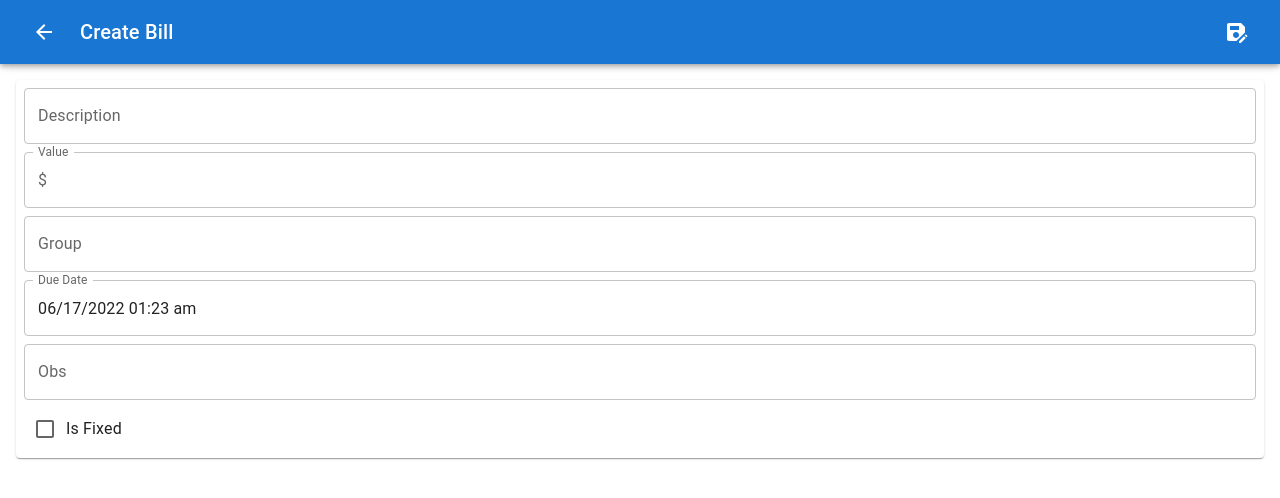
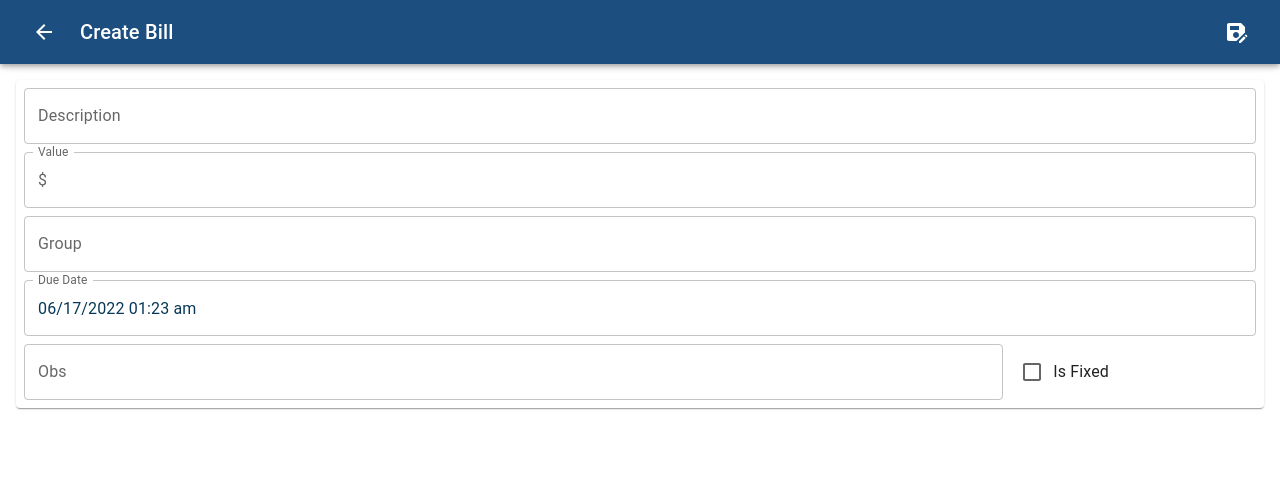
Before and after one commit to brunomiquelotto/billing-management, a React (Create React App) app: page /#/Create in a window 1280 px wide. Shown: the top 498 px of the page. Built offline with nearby package versions, Linux system fonts and the light colour scheme.

Commit message:
Added component style + TODOs

```diff
--- a/public/electron.js
+++ b/public/electron.js
@@ -12,6 +12,7 @@ function createWindow() {
       nodeIntegration: true,
     },
     autoHideMenuBar: true,
+    backgroundColor: "#f1f1f1"
   });
 
   // and load the index.html of the app.
--- a/src/components/default.header.js
+++ b/src/components/default.header.js
@@ -5,7 +5,7 @@ import Typography from '@mui/material/Typography';
 function DefaultAppBar({title, leftButtonBar, rightButtonBar}) {
     return (
         <div>
-          <MuiAppBar position="fixed">
+          <MuiAppBar sx={{ bgcolor: "#1c4e80", color: "white" }} position="fixed">
           <Toolbar>
             <div>
             {leftButtonBar}
--- a/src/views/bills.create.js
+++ b/src/views/bills.create.js
@@ -51,9 +51,11 @@ function CreateBill() {
       window.alert(error.status)
     })
   }
-
+  /**
+    @todo: Create theme file or style section to style components
+  **/
   return (
-    <Box sx={{padding: 1}}>
+    <Box padding={1}>
       <DefaultAppBar
         title={"Create Bill"}
         leftButtonBar={
@@ -72,8 +74,8 @@ function CreateBill() {
       />
       <Paper sx={{padding: 1}}>
       <Stack spacing={1} direction="column" justifyContent="center">
-        <TextField label="Description" variant="outlined" defaultValue={description} onChange={onDescriptionChanged} />
-        <TextField label="Value" variant="outlined" defaultValue={value} onChange={onValueChanged} type="number"
+        <TextField inputProps={{ style: { color: "#073857" }}} label="Description" variant="outlined" defaultValue={description} onChange={onDescriptionChanged} />
+        <TextField inputProps={{ style: { color: "#073857" }}} label="Value" variant="outlined" defaultValue={value} onChange={onValueChanged} type="number"
           InputProps={{
              min: 0,
              startAdornment: <InputAdornment position="start">$</InputAdornment>
@@ -83,18 +85,28 @@ function CreateBill() {
               event.preventDefault();
             }
           }}/>
-        <TextField label="Group" variant="outlined" defaultValue={group} onChange={onGroupChanged} />
+        <TextField inputProps={{ style: { color: "#073857" }}} label="Group" variant="outlined" defaultValue={group} onChange={onGroupChanged} />
         <LocalizationProvider dateAdapter={AdapterDateFns}>
           <DateTimePicker
             label="Due Date"
             defaultValue={dueDate}
             {...dueDate ? {value: dueDate} : null }
             onChange={onDueDateChanged}
-            renderInput={(params) => <TextField {...params} />}
+            renderInput={(params) => (
+              <TextField
+                  {...params}
+                  sx={{
+                    svg: { color: '#073857' },
+                    input: { color: '#073857' },
+                  }}
+               />
+           )}
           />
         </LocalizationProvider>
-        <TextField label="Obs" variant="outlined" defaultValue={obs} onChange={onObsChanged} />
-        <FormControlLabel control={isFixed ? <Checkbox defaultChecked /> : <Checkbox />} onChange={onIsFixedChanged} label="Is Fixed" />
+        <Stack spacing={1} direction="row">
+          <TextField inputProps={{ style: { color: "#073857" }}} label="Obs" variant="outlined" defaultValue={obs} onChange={onObsChanged} sx={{ flex:8 }} />
+          <FormControlLabel inputProps={{ style: { color: "#073857" }}} control={isFixed ? <Checkbox defaultChecked /> : <Checkbox />} onChange={onIsFixedChanged} label="Is Fixed"  sx={{ flex:2 }} />
+        </Stack>
       </Stack>
       </Paper>
     </Box>
--- a/src/views/bills.home.js
+++ b/src/views/bills.home.js
@@ -34,7 +34,7 @@ function Home() {
       setBills({update: bills.update += 1, data: result.data});
     }
     fetchBills();
-  }, []);
+  }, [bills]);
 
   async function removeBill(billID) {
     /**
@@ -76,9 +76,11 @@ function Home() {
   function onSelectCell(bill) {
     navigate('/Create',{state: bill})
   }
-
+  /**
+    @todo: Create theme file or style section to style components
+  **/
   return (
-    <Box sx={{padding: 1}}>
+    <Box padding={1} sx={{ bgColor: "#f1f1f1" }}>
       <DefaultAppBar
         title={"Billing Management"}
         rightButtonBar={
@@ -88,34 +90,34 @@ function Home() {
             <AddIcon />
           </IconButton>
         } />
-      <Paper sx={{ padding: 1}}>
-        <TableContainer >
+      <Paper>
+        <TableContainer>
           <Table stickyHeader aria-label="sticky table" sx={{ minWidth: 650 }}>
             <TableHead>
               <TableRow>
-                <TableCell><Typography style={{ fontWeight: 600 }}>ID</Typography></TableCell>
-                <TableCell><Typography style={{ fontWeight: 600 }}>Description</Typography></TableCell>
-                <TableCell><Typography style={{ fontWeight: 600 }}>Group</Typography></TableCell>
-                <TableCell><Typography style={{ fontWeight: 600 }}>Value</Typography></TableCell>
-                <TableCell><Typography style={{ fontWeight: 600 }}>Payment Date</Typography></TableCell>
-                <TableCell sx={{ width: 15 }}/>
+                <TableCell><Typography style={{ fontWeight: 600, color:'#073857'}}>ID</Typography></TableCell>
+                <TableCell><Typography style={{ fontWeight: 600, color:'#073857' }}>Description</Typography></TableCell>
+                <TableCell><Typography style={{ fontWeight: 600, color:'#073857' }}>Group</Typography></TableCell>
+                <TableCell><Typography style={{ fontWeight: 600, color:'#073857' }}>Value</Typography></TableCell>
+                <TableCell><Typography style={{ fontWeight: 600, color:'#073857' }}>Payment Date</Typography></TableCell>
+                <TableCell width={15}/>
               </TableRow>
             </TableHead>
             <TableBody>
               {bills.data.map((bill) => (
                 <TableRow hover role="checkbox" tabIndex={-1} key={bill.id}>
-                  <TableCell onClick={() => onSelectCell(bill)}> {bill.id} </TableCell>
-                  <TableCell onClick={() => onSelectCell(bill)}> {bill.description ? bill.description : "-"} </TableCell>
-                  <TableCell onClick={() => onSelectCell(bill)}>{bill.group ? bill.group : "-"}</TableCell>
-                  <TableCell onClick={() => onSelectCell(bill)}>{bill.value ? `$ ${bill.value}` : "-"}</TableCell>
-                  <TableCell onClick={() => onSelectCell(bill)}>
+                  <TableCell sx={{ color: "#073857"}} onClick={() => onSelectCell(bill)}> {bill.id} </TableCell>
+                  <TableCell sx={{ color: "#073857"}} onClick={() => onSelectCell(bill)}> {bill.description ? bill.description : "-"} </TableCell>
+                  <TableCell sx={{ color: "#073857"}} onClick={() => onSelectCell(bill)}>{bill.group ? bill.group : "-"}</TableCell>
+                  <TableCell sx={{ color: "#073857"}} onClick={() => onSelectCell(bill)}>{bill.value ? `$ ${bill.value}` : "-"}</TableCell>
+                  <TableCell sx={{ color: "#073857"}} onClick={() => onSelectCell(bill)}>
                     {bill.paymentDate ? moment(bill.paymentDate).format('mm/DD/yyyy HH:mm:ss').toString() : "-"}
                   </TableCell>
-                  <TableCell sx={{ width: 15 }}>
+                  <TableCell width={15}>
                     <Stack spacing={2} direction="row" justifyContent="right">
                       {!bill.paymentDate &&
                         <IconButton
-                            color="inherit"
+                            color="success"
                             aria-label="open drawer"
                             edge="end"
                             onClick={() => { pay(bill.id) }}>
@@ -123,12 +125,12 @@ function Home() {
                           </IconButton>
                       }
                       <IconButton
-                        sx={{marginRight:.1}}
-                        color="inherit"
+                        sx={{marginRight:.1,  color: "#db2424"}}
+                        color="secondary"
                         aria-label="open drawer"
                         edge="end"
                         onClick={() => { removeBill(bill.id) }}>
-                        <DeleteIcon />
+                        <DeleteIcon color="white" />
                       </IconButton>
                     </Stack>
                   </TableCell>
```
Also changed, not shown: 1 other file (tests, documents, lock files or other folders).
